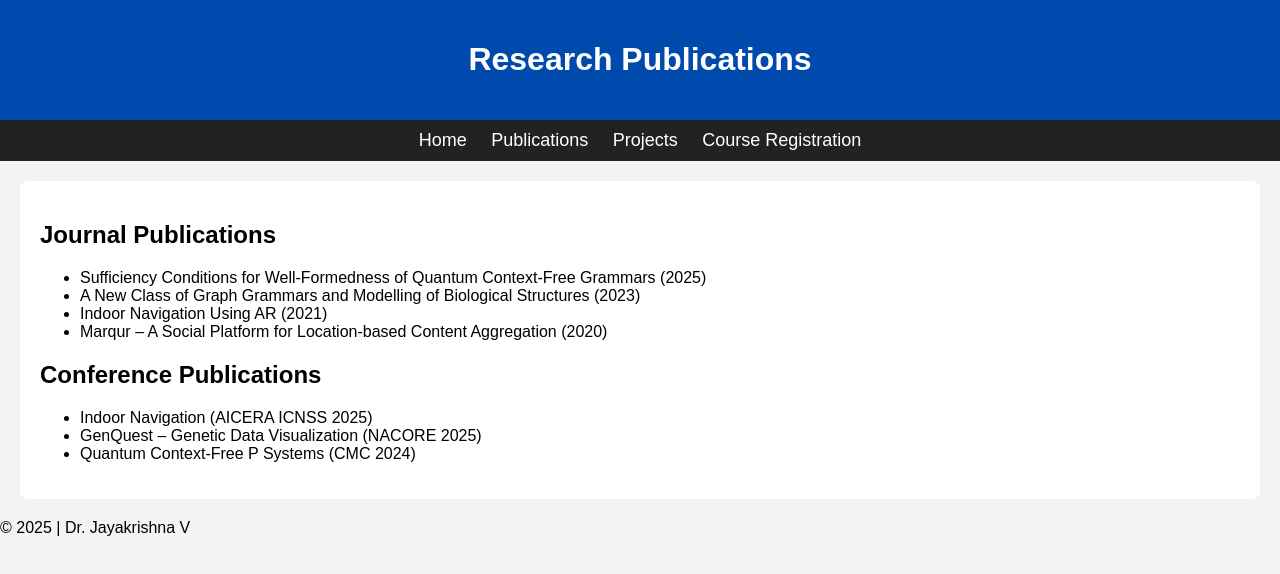
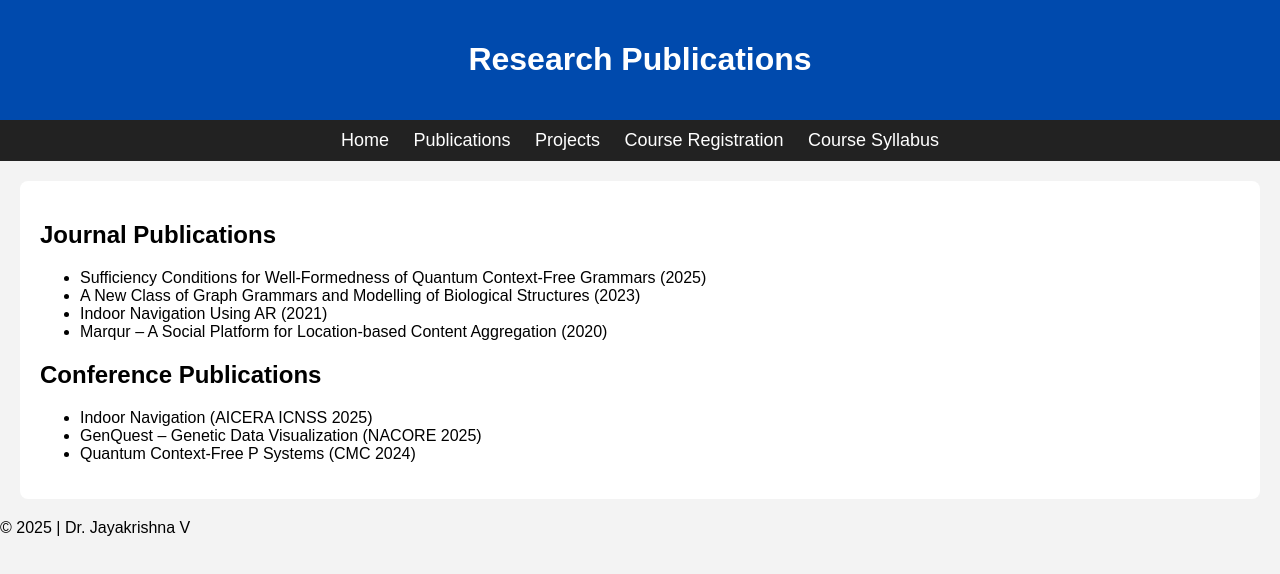
Before and after one commit to jayakrishnavb/jayakrishnavb.github.io, a plain HTML site: page publications.html in a window 1280 px wide. Drawn offline with Linux system fonts and the light colour scheme.

Commit message:
Update publications.html

```diff
--- a/publications.html
+++ b/publications.html
@@ -16,6 +16,7 @@
     <a href="publications.html">Publications</a>
     <a href="projects.html">Projects</a>
     <a href="registration.html">Course Registration</a>
+    <a href="syllabus.html">Course Syllabus</a>
 </nav>
 
 <section class="content">
```
